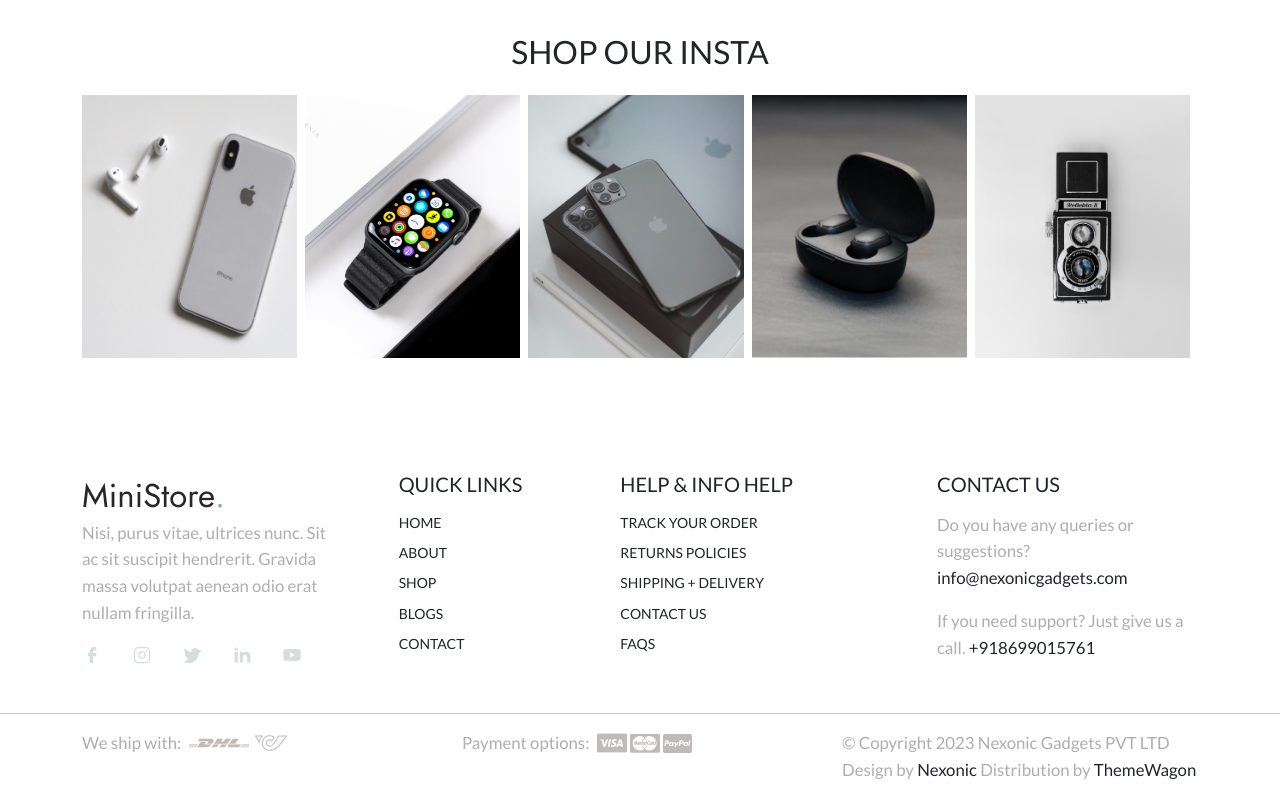
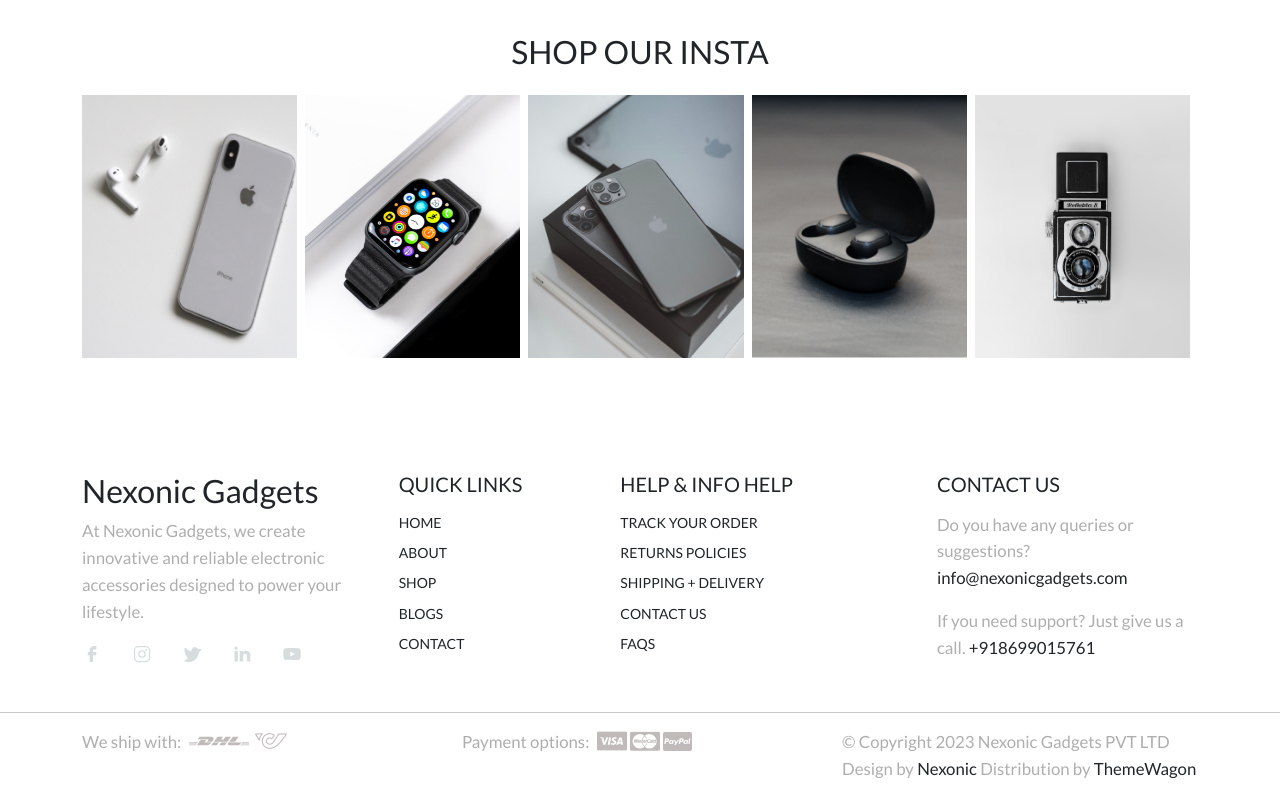
Before and after one commit to satish8699/nexonicgadgets.com, a plain HTML site: page index.html in a window 1280 px wide. Shown: the part 4914-5714 px from the top of the page. Drawn offline with nearby package versions, Linux system fonts and the light colour scheme.

Commit message:
Update index.html

```diff
--- a/index.html
+++ b/index.html
@@ -801,8 +801,8 @@
             <div class="row d-flex flex-wrap justify-content-between">
               <div class="col-lg-3 col-sm-6 pb-3">
                 <div class="footer-menu">
-                  <img src="images/main-logo.png" alt="logo">
-                  <p>Nisi, purus vitae, ultrices nunc. Sit ac sit suscipit hendrerit. Gravida massa volutpat aenean odio erat nullam fringilla.</p>
+                <h2 class="footer-brand">Nexonic Gadgets</h2>
+                <p>At Nexonic Gadgets, we create innovative and reliable electronic accessories designed to power your lifestyle.</p>
                   <div class="social-links">
                     <ul class="d-flex list-unstyled">
                       <li>
```
